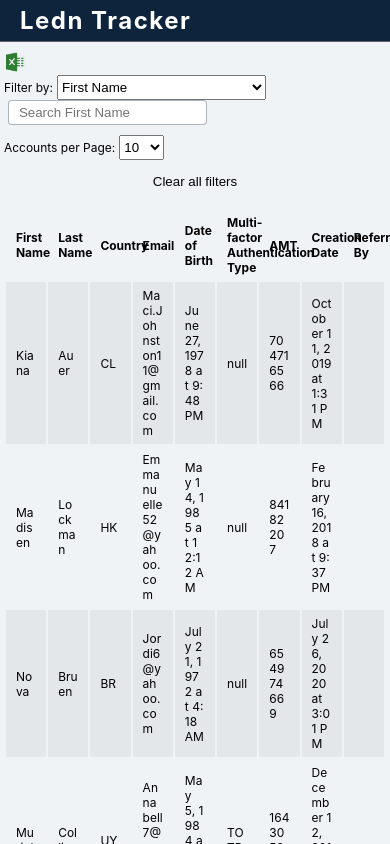
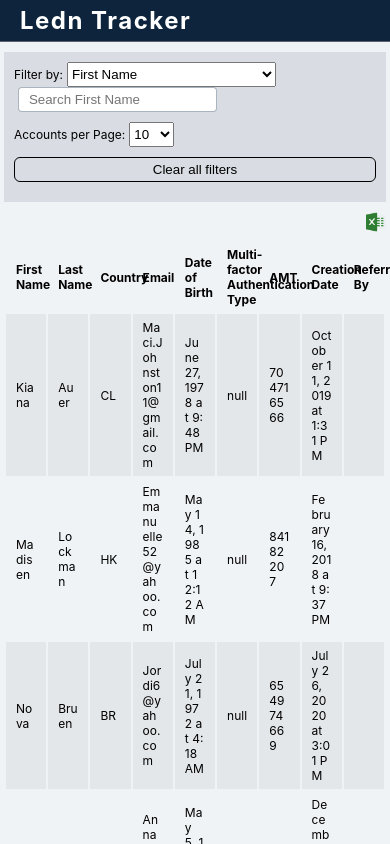
Before and after one commit to incarnateTheGreat/ledn-token-app, a React app: page / in a window 390 px wide. Shown: the top 844 px of the page. Built offline with nearby package versions, Linux system fonts and the light colour scheme; data requests are answered from the project's data file.

Commit message:
more style changes

```diff
--- a/src/App.tsx
+++ b/src/App.tsx
@@ -161,7 +161,7 @@ const App = () => {
           </div>
         )}
         <div className="ledn-token-filter-container">
-          <div>
+          <div className="ledn-token-filter-container-excel">
             {accountsData?.data.length > 0 && (
               <CSVLink
                 className={"excel-icon"}
@@ -175,6 +175,7 @@ const App = () => {
           </div>
           <div className="ledn-token-filter-container-filters">
             <button
+              className="--border"
               type="button"
               title="Clear all filters"
               onClick={() => clearFilters()}
--- a/src/styles/index.scss
+++ b/src/styles/index.scss
@@ -142,8 +142,10 @@ button {
       justify-content: space-between;
 
       &-filters {
+        background-color: rgba($base-header-colour, 0.1);
         display: flex;
         justify-content: space-between;
+        padding: 10px;
         width: 730px;
       }
 
@@ -239,11 +241,16 @@ button {
   .App {
     .ledn-token-filter-container {
       align-items: flex-start;
-      flex-direction: column;
+      flex-direction: column-reverse;
+
+      &-excel {
+        margin: 10px 0 0 auto;
+        justify-self: flex-end;
+      }
 
       &-filters {
         flex-direction: column-reverse;
-        width: 100%;
+        width: -webkit-fill-available;
 
         > * {
           margin: 0 0 10px;
```
